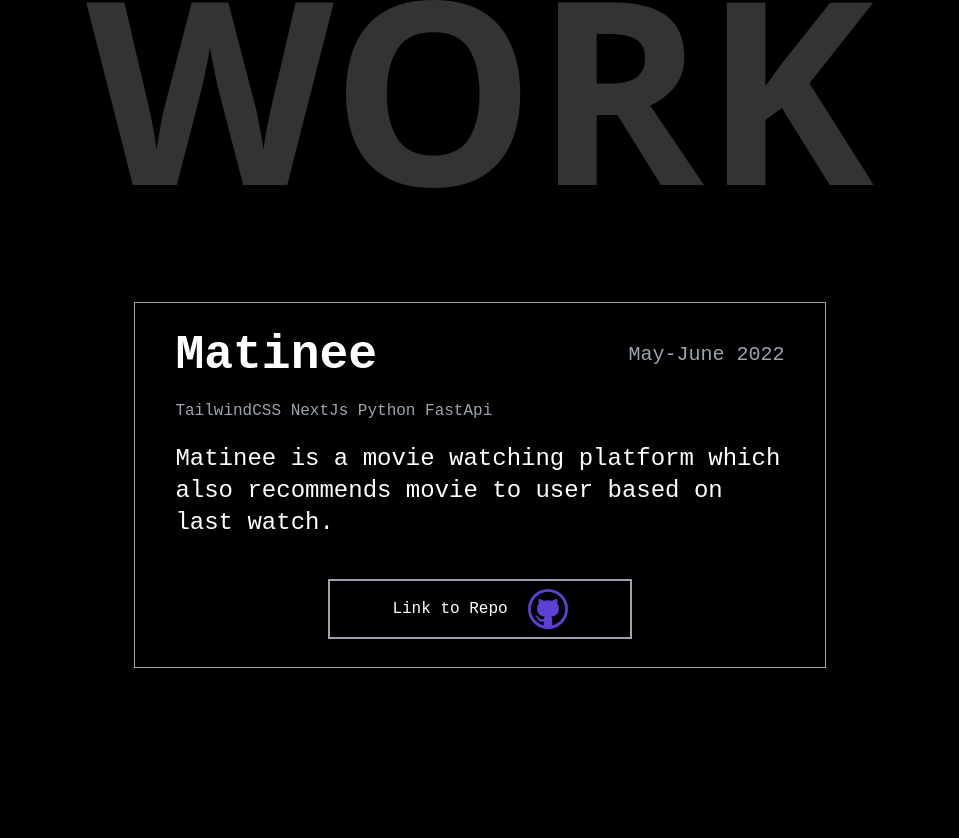
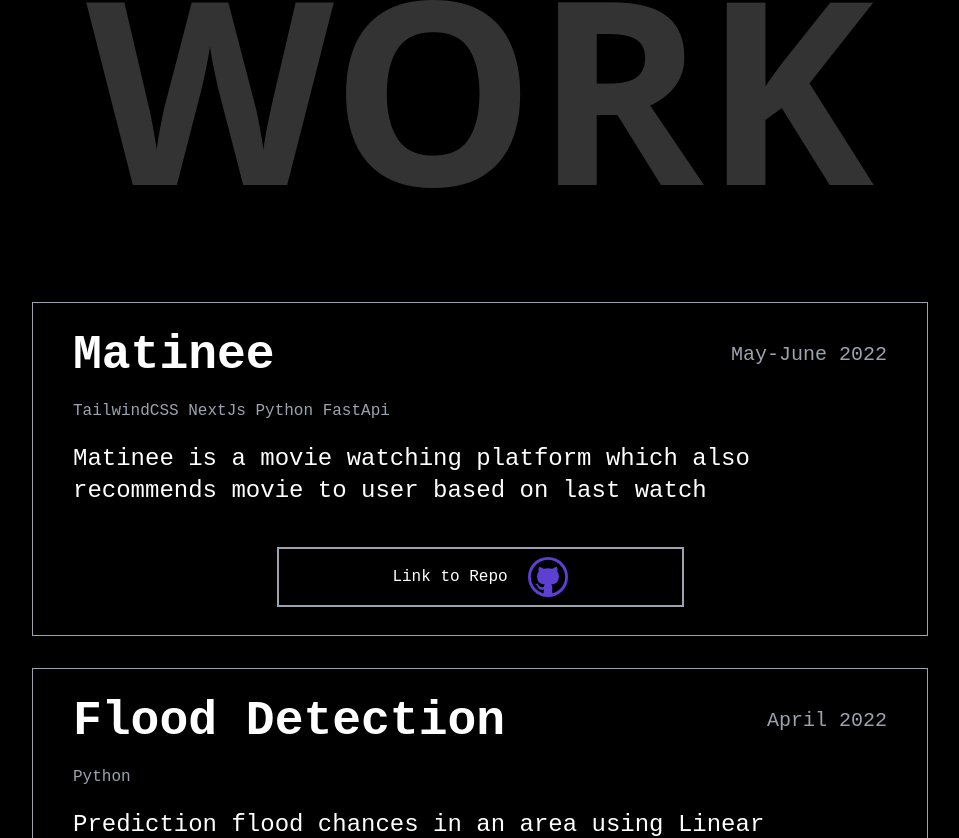
Before and after one commit to deveshXm/devesh-portfolio, a Next.js app: page / in a window 1280 px wide. Shown: the part 1682-2520 px from the top of the page, without its empty margins (160-1119 px from the left). Built offline with nearby package versions, Linux system fonts and the light colour scheme.

Commit message:
turned off click effect on particles and added dynamic card

```diff
--- a/components/Card/Card.js
+++ b/components/Card/Card.js
@@ -1,30 +1,24 @@
 import React from "react";
 import Link from "next/link";
-import {VscGithub} from 'react-icons/vsc'
+import { VscGithub } from "react-icons/vsc";
 
 function Card(props) {
-  const heading = "Matinee";
-  const time = "May-June 2022";
-  const info =
-    "Matinee is a movie watching platform which also recommends movie to user based on last watch."
-  const language = "TailwindCSS NextJs Python FastApi";
-  const link = "https://github.com/deveshXm/matinee";
 
   return (
-    <div className="py-7 px-5 xl:px-10 w-[90%] border border-gray-400">
+    <div className="py-7 px-5 xl:px-10 w-[90%] border border-gray-400 min-w-[100%]">
       <div className="flex items-center justify-between">
-        <h1 className="text-2xl sm:text-5xl font-extrabold">{heading}</h1>
-        <p className="text-xs xl:text-xl text-gray-400">{time}</p>
+        <h1 className="text-2xl sm:text-5xl font-extrabold">{props.heading}</h1>
+        <p className="text-xs xl:text-xl text-gray-400">{props.time}</p>
       </div>
-      <div className="flex py-5 text-gray-400">{language}</div>
+      <div className="flex py-5 text-gray-400">{props.language}</div>
       <div>
-        <p className="md:text-2xl">{info}</p>
+        <p className="md:text-2xl">{props.info}</p>
       </div>
       <div className="flex justify-center pt-10">
-        <Link href={link}>
+        <Link href={props.link}>
           <div className="flex items-center justify-center py-2 border-2 border-gray-400 w-[70%] md:w-[50%]  sm:hover:border-gray-200 sm:hover:bg-black sm:hover:bg-opacity-30 sm:hover:cursor-pointer transition duration-300">
-              <p>Link to Repo</p>
-              <VscGithub className = 'ml-5 text-[#5D3FD3]' size={40}/>
+            <p>Link to Repo</p>
+            <VscGithub className="ml-5 text-[#5D3FD3]" size={40} />
           </div>
         </Link>
       </div>
--- a/components/ParticleBackground.js
+++ b/components/ParticleBackground.js
@@ -91,7 +91,7 @@ const ParticlesComponent = (props) => {
             mode: "bubble",
           },
           onclick: {
-            enable: true,
+            enable: false,
             mode: "repulse",
           },
           resize: true,
--- a/components/Project.tsx
+++ b/components/Project.tsx
@@ -9,7 +9,7 @@ function Project() {
       time: "May-June 2022",
       info: "Matinee is a movie watching platform which also recommends movie to user based on last watch",
       language: "TailwindCSS NextJs Python FastApi",
-      link: "https://github.com/deveshXm/Flood-Prediction",
+      link: "https://github.com/deveshXm/matinee",
     },
     {
       id: "p2",
@@ -17,7 +17,7 @@ function Project() {
       time: "April 2022",
       info: "Prediction flood chances in an area using Linear Regression",
       language: "Python",
-      link: "https://github.com/deveshXm/matinee",
+      link: "https://github.com/deveshXm/Flood-Prediction",
     },
   ];
   return (
@@ -25,9 +25,12 @@ function Project() {
       <div className="absolute text-white text-opacity-20 text-[20vw] font-sans font-bold -translate-y-28">
         <p>WORK</p>
       </div>
-      <div className="relative max-w-[90%] md:max-w-[60%] w-[90%] md:mt-40 text-white 2xl:py-96 md:py-24 ">
-        <div className=" py-10  flex justify-center">
-          <Card />
+      <div className="relative max-w-[90%] md:max-w-[70%] w-[90%] md:mt-40 text-white 2xl:py-96 md:py-24 ">
+        <div className=" py-10  flex flex-col space-y-8 overflow-visible ">
+          {projects.map((projects)=>(
+            <Card heading ={projects.heading} time = {projects.time} info = {projects.info} language ={projects.language} link = {projects.link} />
+          ))}
+
         </div>
       </div>
     </div>
```
